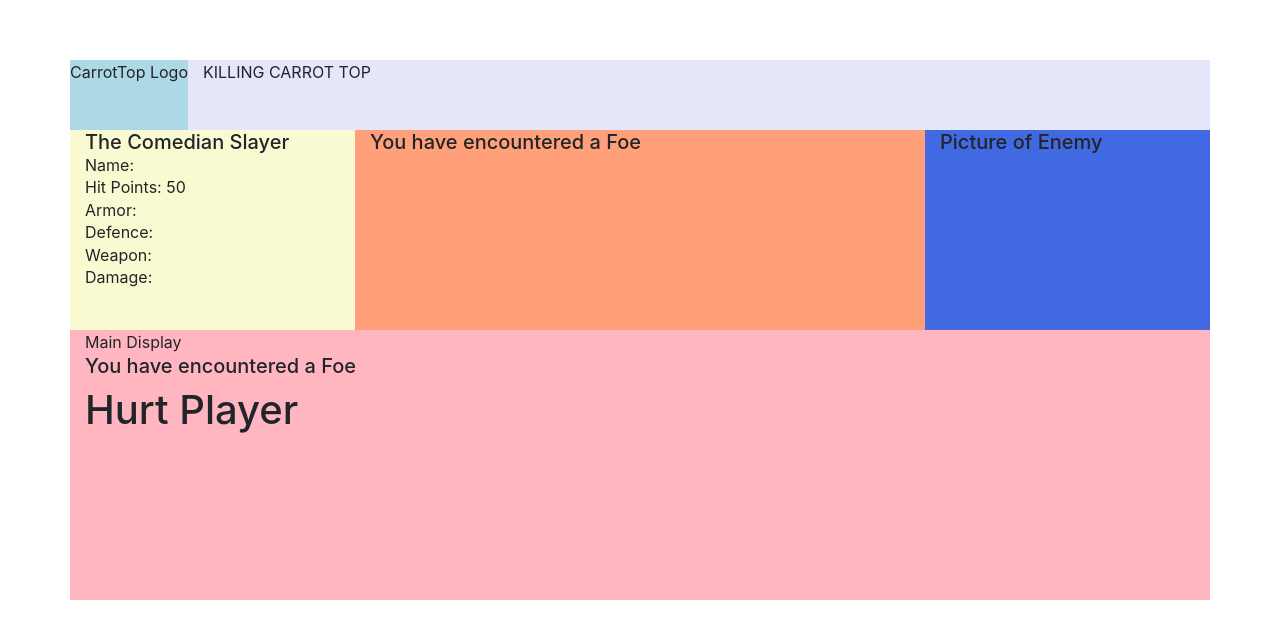
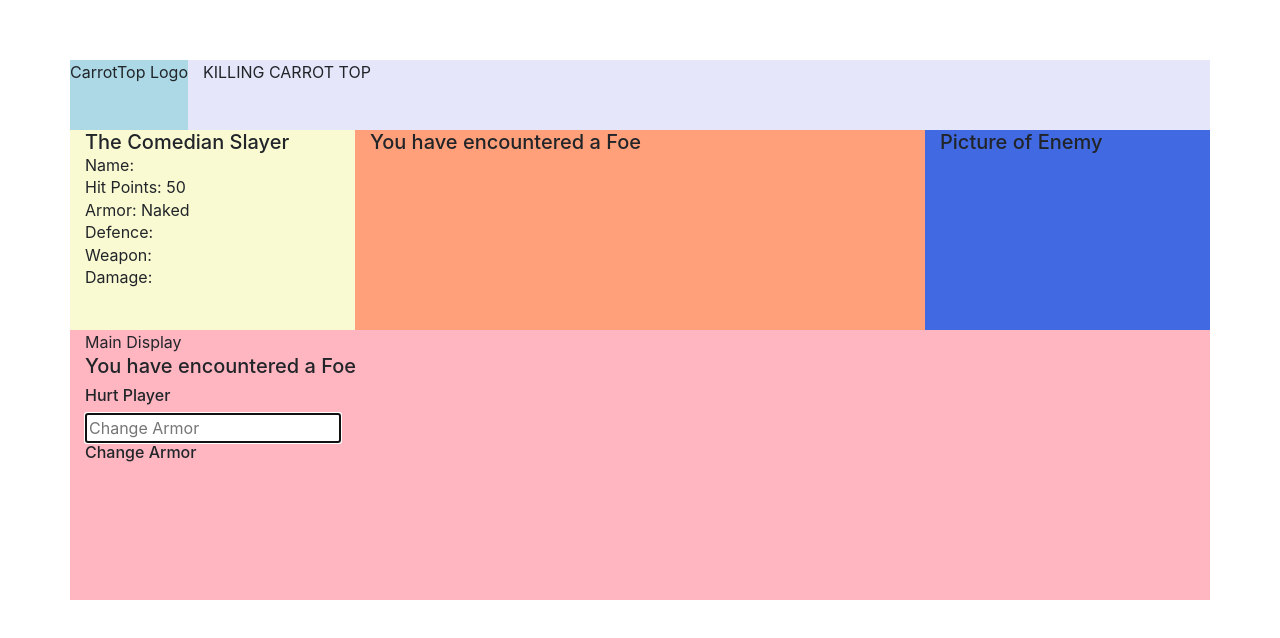
Before and after one commit to Jaywinebrenner/redux-carrot-top, a React (Create React App) app: page /Game in a window 1280 px wide. Shown: the top 638 px of the page. Built offline with nearby package versions, Linux system fonts and the light colour scheme.

Commit message:
wire up hit points reducer

```diff
--- a/src/actions/index.js
+++ b/src/actions/index.js
@@ -11,3 +11,10 @@ export const decrement = (number) => {
     payload: number
   };
 };
+
+export const changeArmor = (armor) => {
+  return {
+    type: "CHANGE_ARMOR",
+    payload: armor,
+  };
+};
--- a/src/components/MainDisplay.js
+++ b/src/components/MainDisplay.js
@@ -1,16 +1,29 @@
-import React from "react";
+import React, {useState} from "react";
 import Container from "react-bootstrap/Container";
 import Row from "react-bootstrap/Row";
 import { useSelector, useDispatch } from "react-redux";
-import { increment, decrement } from "../actions";
+import { increment, decrement, changeArmor } from "../actions";
 
 const MainDisplay = () => {
 
-    const dispatch = useDispatch();
+  const dispatch = useDispatch();
+  const [localArmor, setLocalArmor] = useState("")
+console.log(localArmor);
+
   return (
     <React.Fragment>
       <h5>You have encountered a Foe</h5>
-      <h1 onClick={() => dispatch(decrement(5))}>Hurt Player</h1>
+      <h6 onClick={() => dispatch(decrement(5))}>Hurt Player</h6>
+
+      <input
+        ref={(input) => input && input.focus()}
+        className="submitNameInput"
+        // onChange={(event) => dispatch(changeArmor(event.target.value))}
+        onChange={(event) => setLocalArmor(event.target.value)}
+        value={localArmor}
+        placeholder="Change Armor"
+      />
+      <h6 onClick={() => dispatch(changeArmor(localArmor))}>Change Armor</h6>
     </React.Fragment>
   );
 };
--- a/src/components/Stats.js
+++ b/src/components/Stats.js
@@ -5,6 +5,7 @@ import { useSelector, useDispatch } from "react-redux";
 const Stats = () => {
 
   const playerHitpoints = useSelector((state) => state.playerHitpoints);
+  const armor = useSelector((state) => state.armor);
 
   const counter = useSelector((state) => state.counter);
   const isLogged = useSelector((state) => state.isLogged);
@@ -17,7 +18,7 @@ const Stats = () => {
 
       <p>Hit Points: {playerHitpoints}</p>
 
-      <p>Armor:</p>
+      <p>Armor: {armor}</p>
 
       <p>Defence:</p>
 
--- a/src/reducers/armor.js
+++ b/src/reducers/armor.js
@@ -1,14 +1,10 @@
-
-
-const playerArmor = (state = "Naked", action) => {
+const armor = (state = "Naked", action) => {
   switch (action.type) {
-    case "INCREMENT":
-      return state + action.payload;
-    case "DECREMENT":
-      return state - action.payload;
+    case "CHANGE_ARMOR":
+      return state = state;
     default:
       return state;
   }
 };
 
-export default playerArmor;
+export default armor;
--- a/src/reducers/index.js
+++ b/src/reducers/index.js
@@ -2,11 +2,13 @@ import counterReducer from './counter';
 import { combineReducers} from 'redux';
 import  loggedReducer from "./isLogged";
 import playerHitpoints from './playerHitpoints';
+import armor from './armor'
 
 const allReducers = combineReducers({
   counter: counterReducer,
   isLogged: loggedReducer,
   playerHitpoints: playerHitpoints,
+  armor: armor,
 });
 
 export default allReducers
```
